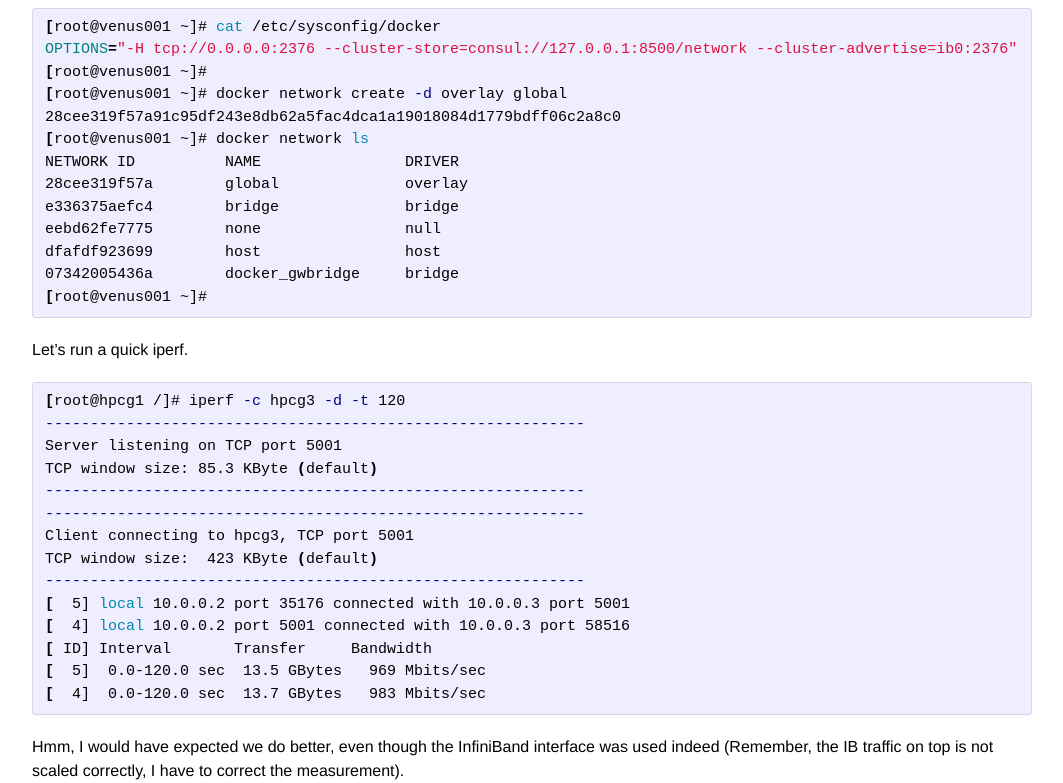
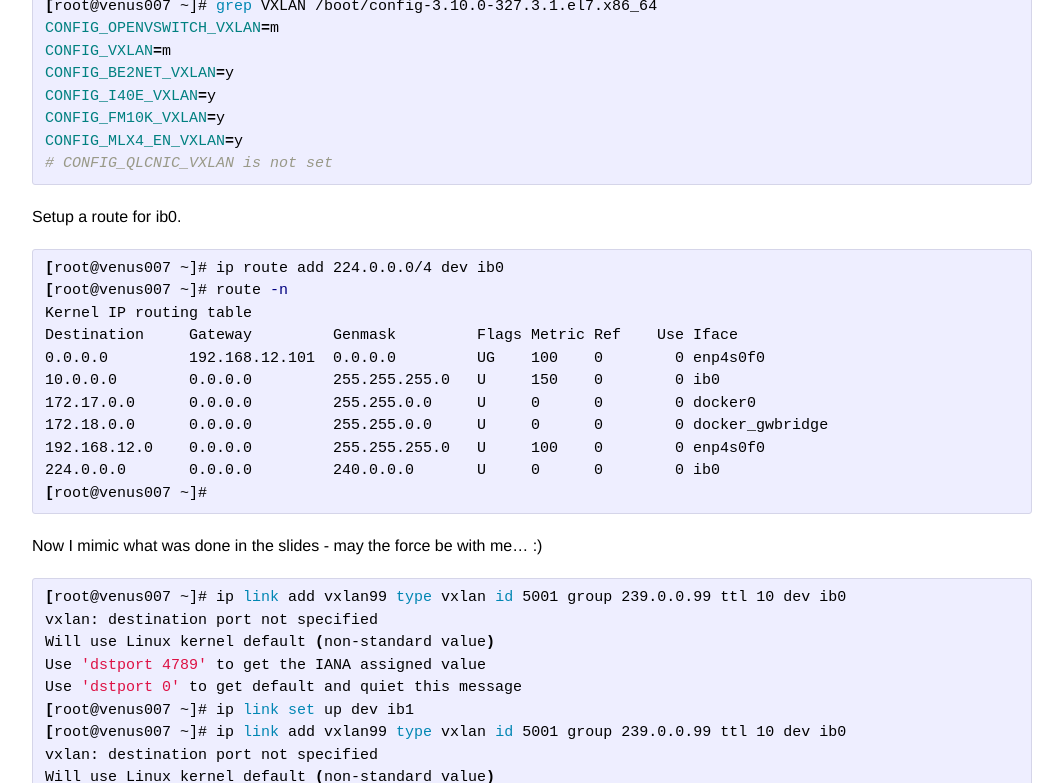
Before and after one commit to ChristianKniep/QNIBIncBlog, a Jekyll site: the page built from _posts/2016-01-09-fosdem-ipoib.md, in a window 1280 px wide and 1400 px high, scrolled down 1094 px, cut to the strip 0-783 px from the top of the window. Shown: the whole strip, without its empty margins (108-1171 px from the left). Built offline with Jekyll 4.4.1, drawn with Linux system fonts in a browser that asks for light colours; some of the changed text lies outside the part shown.

Commit message:
benchmark VXLAN

```diff
--- a/_posts/2016-01-09-fosdem-ipoib.md
+++ b/_posts/2016-01-09-fosdem-ipoib.md
@@ -27,6 +27,126 @@ This post is one out of a series of blog post in the advent of [FOSDEM 2016](htt
 
 As I wrote at the end, the network should be much faster...
 If I figure out what's wrong, I will add a 'Second Strike'. :)
+
+## IPoIB - Second strike! VXLAN raw performance
+
+I reached out via twitter and was asked to check the raw performance of VXLAN ([slides](http://de.slideshare.net/naotomatsumoto/a-first-look-at-xvlan-over-infiniband-network-on-linux-37rc7)).
+
+![](/pics/2016-01-09/tweet_vxlan.png)
+
+### Check VXLAN
+
+The kernel config should be alright:
+
+{% highlight bash %}
+[root@venus007 ~]# grep VXLAN /boot/config-3.10.0-327.3.1.el7.x86_64
+CONFIG_OPENVSWITCH_VXLAN=m
+CONFIG_VXLAN=m
+CONFIG_BE2NET_VXLAN=y
+CONFIG_I40E_VXLAN=y
+CONFIG_FM10K_VXLAN=y
+CONFIG_MLX4_EN_VXLAN=y
+# CONFIG_QLCNIC_VXLAN is not set
+{% endhighlight %}
+
+Setup a route for ib0.
+
+{% highlight bash %}
+[root@venus007 ~]# ip route add 224.0.0.0/4 dev ib0
+[root@venus007 ~]# route -n
+Kernel IP routing table
+Destination     Gateway         Genmask         Flags Metric Ref    Use Iface
+0.0.0.0         192.168.12.101  0.0.0.0         UG    100    0        0 enp4s0f0
+10.0.0.0        0.0.0.0         255.255.255.0   U     150    0        0 ib0
+172.17.0.0      0.0.0.0         255.255.0.0     U     0      0        0 docker0
+172.18.0.0      0.0.0.0         255.255.0.0     U     0      0        0 docker_gwbridge
+192.168.12.0    0.0.0.0         255.255.255.0   U     100    0        0 enp4s0f0
+224.0.0.0       0.0.0.0         240.0.0.0       U     0      0        0 ib0
+[root@venus007 ~]#
+
+{% endhighlight %}
+
+Now I mimic what was done in the slides - may the force be with me... :)
+
+{% highlight bash %}
+[root@venus007 ~]# ip link add vxlan99 type vxlan id 5001 group 239.0.0.99 ttl 10 dev ib0
+vxlan: destination port not specified
+Will use Linux kernel default (non-standard value)
+Use 'dstport 4789' to get the IANA assigned value
+Use 'dstport 0' to get default and quiet this message
+[root@venus007 ~]# ip link set up dev ib1
+[root@venus007 ~]# ip link add vxlan99 type vxlan id 5001 group 239.0.0.99 ttl 10 dev ib0
+vxlan: destination port not specified
+Will use Linux kernel default (non-standard value)
+Use 'dstport 4789' to get the IANA assigned value
+Use 'dstport 0' to get default and quiet this message
+RTNETLINK answers: File exists
+[root@venus007 ~]# ip addr add 192.168.99.1/24 dev vxlan99
+[root@venus007 ~]# ip link set up dev vxlan99
+[root@venus007 ~]# iperf -u -s -B 239.0.0.99 &
+[1] 25654
+[root@venus007 ~]#
+{% endhighlight %}
+
+The second node...
+
+{% highlight bash %}
+[root@venus008 ~]# ip route add 224.0.0.0/4 dev ib0
+[root@venus008 ~]# ip link add vxlan99 type vxlan id 5001 group 239.0.0.99 ttl 10 dev ib0
+vxlan: destination port not specified
+Will use Linux kernel default (non-standard value)
+Use 'dstport 4789' to get the IANA assigned value
+Use 'dstport 0' to get default and quiet this message
+[root@venus008 ~]# ip addr add 192.168.99.2/24 dev vxlan99
+[root@venus008 ~]# ip link set up dev vxlan99
+[root@venus008 ~]# ip link show dev vxlan99
+172: vxlan99: <BROADCAST,MULTICAST,UP,LOWER_UP> mtu 1994 qdisc noqueue state UNKNOWN mode DEFAULT
+    link/ether c2:0f:ce:de:90:f5 brd ff:ff:ff:ff:ff:ff
+[root@venus008 ~]# iperf -u -s -B 239.0.0.99 &
+[1] 15476
+[root@venus008 ~]# iperf -s
+{% endhighlight %}
+
+And benchmark the vxlan.
+
+{% highlight bash %}
+[root@venus007 ~]# iperf -c 192.168.99.2 -d
+------------------------------------------------------------
+Server listening on TCP port 5001
+TCP window size: 85.3 KByte (default)
+------------------------------------------------------------
+------------------------------------------------------------
+Client connecting to 192.168.99.2, TCP port 5001
+TCP window size: 1.02 MByte (default)
+------------------------------------------------------------
+[  5] local 192.168.99.1 port 46364 connected with 192.168.99.2 port 5001
+[  4] local 192.168.99.1 port 5001 connected with 192.168.99.2 port 33802
+[ ID] Interval       Transfer     Bandwidth
+[  5]  0.0-10.0 sec  2.66 GBytes  2.28 Gbits/sec
+[  4]  0.0-10.0 sec  2.13 GBytes  1.83 Gbits/sec
+[root@venus007 ~]#
+{% endhighlight %}
+
+And the other way around...
+
+{% highlight bash %}
+[root@venus008 ~]# iperf -c 192.168.99.1 -d
+------------------------------------------------------------
+Server listening on TCP port 5001
+TCP window size: 85.3 KByte (default)
+------------------------------------------------------------
+------------------------------------------------------------
+Client connecting to 192.168.99.1, TCP port 5001
+TCP window size:  790 KByte (default)
+------------------------------------------------------------
+[  5] local 192.168.99.2 port 33815 connected with 192.168.99.1 port 5001
+[  4] local 192.168.99.2 port 5001 connected with 192.168.99.1 port 46377
+[ ID] Interval       Transfer     Bandwidth
+[  5]  0.0-10.0 sec  2.15 GBytes  1.85 Gbits/sec
+[  4]  0.0-10.0 sec  2.64 GBytes  2.27 Gbits/sec
+[root@venus008 ~]#
+{% endhighlight %}
+
 
 ## IPoIB - First strike!
 
```
